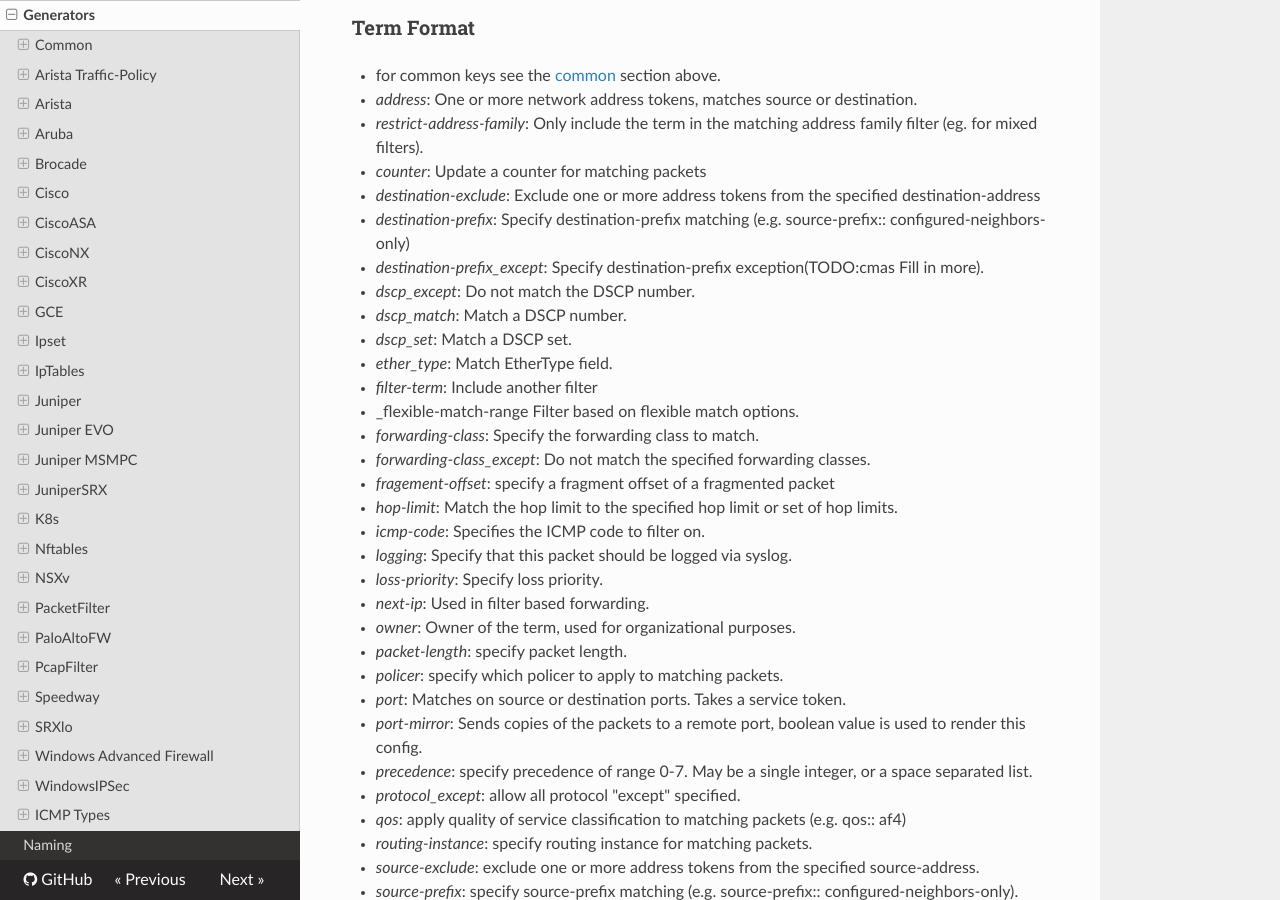
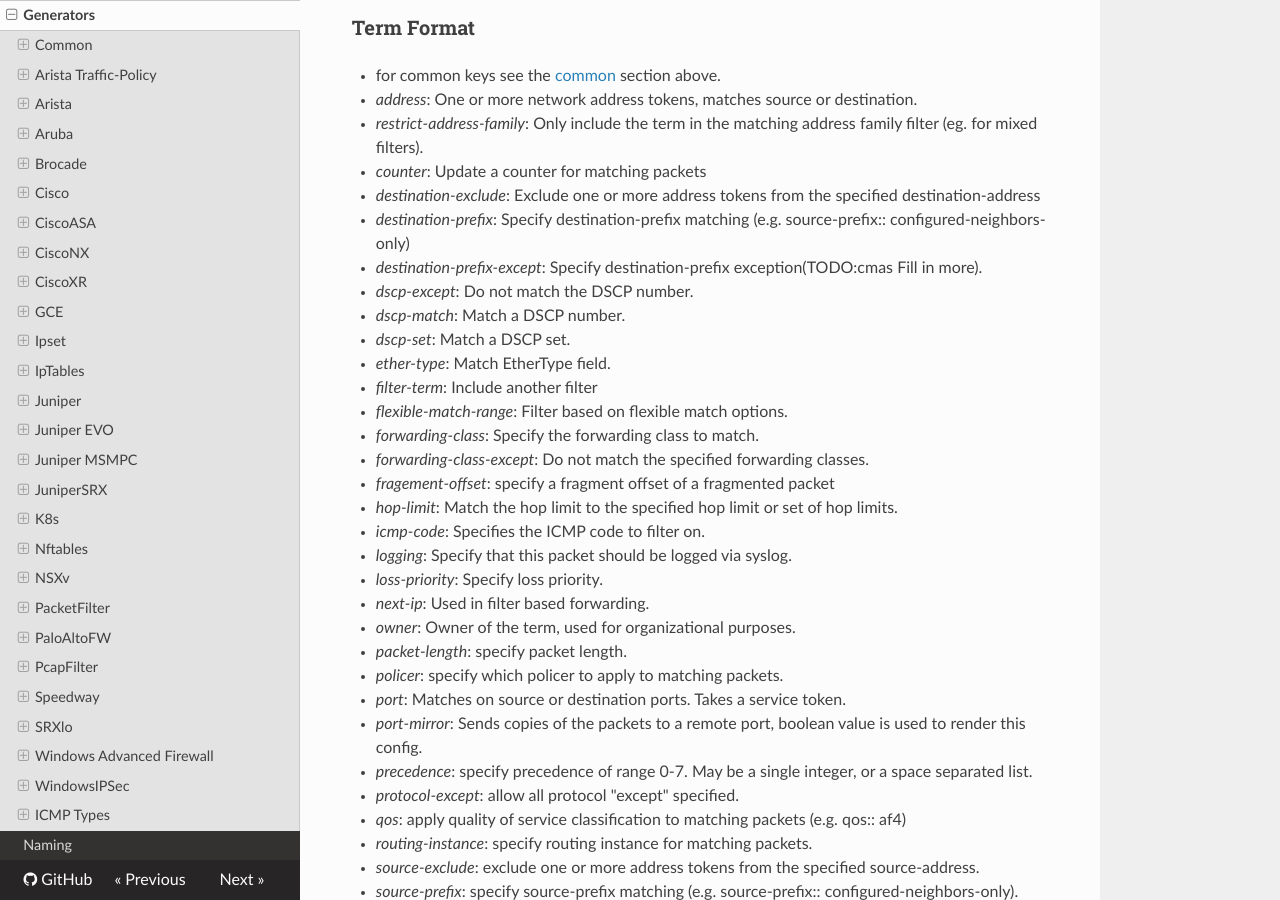
Before and after one commit to ngiyakhey2/aerleon, an MkDocs documentation site: the page built from docs/reference/generators.md, in a window 1280 px wide and 900 px high, scrolled down 16662 px. Built offline with MkDocs 1.6.1, drawn with Linux system fonts in a browser that asks for light colours; nearby versions of some CDN libraries; some of the changed text lies outside the part shown.

```diff
--- a/docs/reference/generators.md
+++ b/docs/reference/generators.md
@@ -178,7 +178,7 @@ target:: arista [filter name] {standard|extended|object-group|inet6}
 
 * _address_: One or more network address tokens, matches source or destination.
 * _destination-exclude_: Exclude one or more address tokens from the specified destination-address
-* _dscp_match_: Match a DSCP number.
+* _dscp-match_: Match a DSCP number.
 * _icmp-code_: Specifies the ICMP code to filter on.
 * _logging_: Specify that this packet should be logged via syslog.
 * _owner_: Owner of the term, used for organizational purposes.
@@ -304,7 +304,7 @@ The default format is _inet4_, and is implied if not other argument is given.
 * _address_: One or more network address tokens, matches source or destination.
 * _restrict-address-family_: Only include the term in the matching address family filter (eg. for mixed filters).
 * _destination-exclude_: Exclude one or more address tokens from the specified destination-address
-* _dscp_match_: Match a DSCP number.
+* _dscp-match_: Match a DSCP number.
 * _icmp-code_: Specifies the ICMP code to filter on.
 * _logging_: Specify that this packet should be logged via syslog.
 * _owner_: Owner of the term, used for organizational purposes.
@@ -394,7 +394,7 @@ The default format is _inet4_, and is implied if not other argument is given.
 
 * _address_: One or more network address tokens, matches source or destination.
 * _destination-exclude_: Exclude one or more address tokens from the specified destination-address
-* _dscp_match_: Match a DSCP number.
+* _dscp-match_: Match a DSCP number.
 * _icmp-code_: Specifies the ICMP code to filter on.
 * _logging_: Specify that this packet should be logged via syslog.
 * _owner_: Owner of the term, used for organizational purposes.
@@ -440,7 +440,7 @@ targets:
 
 * _address_: One or more network address tokens, matches source or destination.
 * _destination-exclude_: Exclude one or more address tokens from the specified destination-address
-* _dscp_match_: Match a DSCP number.
+* _dscp-match_: Match a DSCP number.
 * _icmp-code_: Specifies the ICMP code to filter on.
 * _logging_: Specify that this packet should be logged via syslog.
 * _next_ip_: next hop (address token -> single IP) for ACL based forwarding
@@ -486,7 +486,7 @@ targets:
 * for common keys see the [common](#common) section above.
 
 * _destination-exclude_: Exclude one or more address tokens from the specified destination-address
-* _destination_tag_: Tag name to be used for destination filtering.
+* _destination-tag_: Tag name to be used for destination filtering.
 * _owner_: Owner of the term, used for organizational purposes.
 * _priority_ Relative priority of rules when evaluated on the platform.
 * _source-exclude_: exclude one or more address tokens from the specified source-address.
@@ -667,15 +667,15 @@ When _inet4_ or _inet6_ is specified, naming tokens with both IPv4 and IPv6 filt
 * _counter_: Update a counter for matching packets
 * _destination-exclude_: Exclude one or more address tokens from the specified destination-address
 * _destination-prefix_: Specify destination-prefix matching (e.g. source-prefix:: configured-neighbors-only)
-* _destination-prefix_except_: Specify destination-prefix exception(TODO:cmas Fill in more).
-* _dscp_except_: Do not match the DSCP number.
-* _dscp_match_: Match a DSCP number.
-* _dscp_set_: Match a DSCP set.
-* _ether_type_: Match EtherType field.
+* _destination-prefix-except_: Specify destination-prefix exception(TODO:cmas Fill in more).
+* _dscp-except_: Do not match the DSCP number.
+* _dscp-match_: Match a DSCP number.
+* _dscp-set_: Match a DSCP set.
+* _ether-type_: Match EtherType field.
 * _filter-term_: Include another filter
-* _flexible-match-range Filter based on flexible match options.
+* _flexible-match-range_: Filter based on flexible match options.
 * _forwarding-class_: Specify the forwarding class to match.
-* _forwarding-class_except_: Do not match the specified forwarding classes.
+* _forwarding-class-except_: Do not match the specified forwarding classes.
 * _fragement-offset_: specify a fragment offset of a fragmented packet
 * _hop-limit_: Match the hop limit to the specified hop limit or set of hop limits.
 * _icmp-code_: Specifies the ICMP code to filter on.
@@ -688,7 +688,7 @@ When _inet4_ or _inet6_ is specified, naming tokens with both IPv4 and IPv6 filt
 * _port_: Matches on source or destination ports. Takes a service token.
 * _port-mirror_: Sends copies of the packets to a remote port, boolean value is used to render this config.
 * _precedence_: specify precedence of range 0-7.  May be a single integer, or a space separated list.
-* _protocol\_except_: allow all protocol "except" specified.
+* _protocol-except_: allow all protocol "except" specified.
 * _qos_: apply quality of service classification to matching packets (e.g. qos:: af4)
 * _routing-instance_: specify routing instance for matching packets.
 * _source-exclude_: exclude one or more address tokens from the specified source-address.
@@ -750,15 +750,15 @@ When _inet4_ or _inet6_ is specified, naming tokens with both IPv4 and IPv6 filt
 * _counter_: Update a counter for matching packets
 * _destination-exclude_: Exclude one or more address tokens from the specified destination-address
 * _destination-prefix_: Specify destination-prefix matching (e.g. source-prefix:: configured-neighbors-only)
-* _destination-prefix_except_: Specify destination-prefix exception(TODO:cmas Fill in more).
-* _dscp_except_: Do not match the DSCP number.
-* _dscp_match_: Match a DSCP number.
-* _dscp_set_: Match a DSCP set.
-* _ether_type_: Match EtherType field.
+* _destination-prefix-except_: Specify destination-prefix exception(TODO:cmas Fill in more).
+* _dscp-except_: Do not match the DSCP number.
+* _dscp-match_: Match a DSCP number.
+* _dscp-set_: Match a DSCP set.
+* _ether-type_: Match EtherType field.
 * _filter-term_: Include another filter
-* _flexible-match-range Filter based on flexible match options.
+* _flexible-match-range_: Filter based on flexible match options.
 * _forwarding-class_: Specify the forwarding class to match.
-* _forwarding-class_except_: Do not match the specified forwarding classes.
+* _forwarding-class-except_: Do not match the specified forwarding classes.
 * _fragement-offset_: specify a fragment offset of a fragmented packet
 * _hop-limit_: Match the hop limit to the specified hop limit or set of hop limits.
 * _icmp-code_: Specifies the ICMP code to filter on.
@@ -771,7 +771,7 @@ When _inet4_ or _inet6_ is specified, naming tokens with both IPv4 and IPv6 filt
 * _port_: Matches on source or destination ports. Takes a service token.
 * _port-mirror_: Sends copies of the packets to a remote port, boolean value is used to render this config.
 * _precedence_: specify precedence of range 0-7.  May be a single integer, or a space separated list.
-* _protocol\_except_: allow all protocol "except" specified.
+* _protocol-except_: allow all protocol "except" specified.
 * _qos_: apply quality of service classification to matching packets (e.g. qos:: af4)
 * _routing-instance_: specify routing instance for matching packets.
 * _source-exclude_: exclude one or more address tokens from the specified source-address.
@@ -868,9 +868,9 @@ targets:
 
 * _destination-exclude_: Exclude one or more address tokens from the specified destination-address
 * _destination-zone_: one or more destination zones tokens. Only supported by global policy
-* _dscp_except_: Do not match the DSCP number.
-* _dscp_match_: Match a DSCP number.
-* _dscp_set_: Match a DSCP set.
+* _dscp-except_: Do not match the DSCP number.
+* _dscp-match_: Match a DSCP number.
+* _dscp-set_: Match a DSCP set.
 * _logging_: Specify that these packets should be logged.
     * Based on the input value the resulting logging actions will follow this logic:
 
@@ -1366,13 +1366,13 @@ When _inet4_ or _inet6_ is specified, naming tokens with both IPv4 and IPv6 filt
 * _counter_: Update a counter for matching packets
 * _destination-exclude_: Exclude one or more address tokens from the specified destination-address
 * _destination-prefix_: Specify destination-prefix matching (e.g. source-prefix:: configured-neighbors-only)
-* _destination-prefix_except_: Specify destination-prefix exception(TODO:cmas Fill in more).
-* _dscp_except_: Do not match the DSCP number.
-* _dscp_match_: Match a DSCP number.
-* _dscp_set_: Match a DSCP set.
-* _ether_type_: Match EtherType field.
+* _destination-prefix-except_: Specify destination-prefix exception(TODO:cmas Fill in more).
+* _dscp-except_: Do not match the DSCP number.
+* _dscp-match_: Match a DSCP number.
+* _dscp-set_: Match a DSCP set.
+* _ether-type_: Match EtherType field.
 * _forwarding-class_: Specify the forwarding class to match.
-* _forwarding-class_except_: Do not match the specified forwarding classes.
+* _forwarding-class-except_: Do not match the specified forwarding classes.
 * _fragement-offset_: specify a fragment offset of a fragmented packet
 * _hop-limit_: Match the hop limit to the specified hop limit or set of hop limits.
 * _icmp-code_: Specifies the ICMP code to filter on.
@@ -1384,7 +1384,7 @@ When _inet4_ or _inet6_ is specified, naming tokens with both IPv4 and IPv6 filt
 * _policer_: specify which policer to apply to matching packets.
 * _port_: Matches on source or destination ports. Takes a service token.
 * _precedence_: specify precedence of range 0-7.  May be a single integer, or a space separated list.
-* _protocol\_except_: allow all protocol "except" specified.
+* _protocol-except_: allow all protocol "except" specified.
 * _qos_: apply quality of service classification to matching packets (e.g. qos:: af4)
 * _routing-instance_: specify routing instance for matching packets.
 * _source-exclude_: exclude one or more address tokens from the specified source-address.
```
Also changed, not shown: other parts of docs/reference/generators.md (+1 -1 lines).
